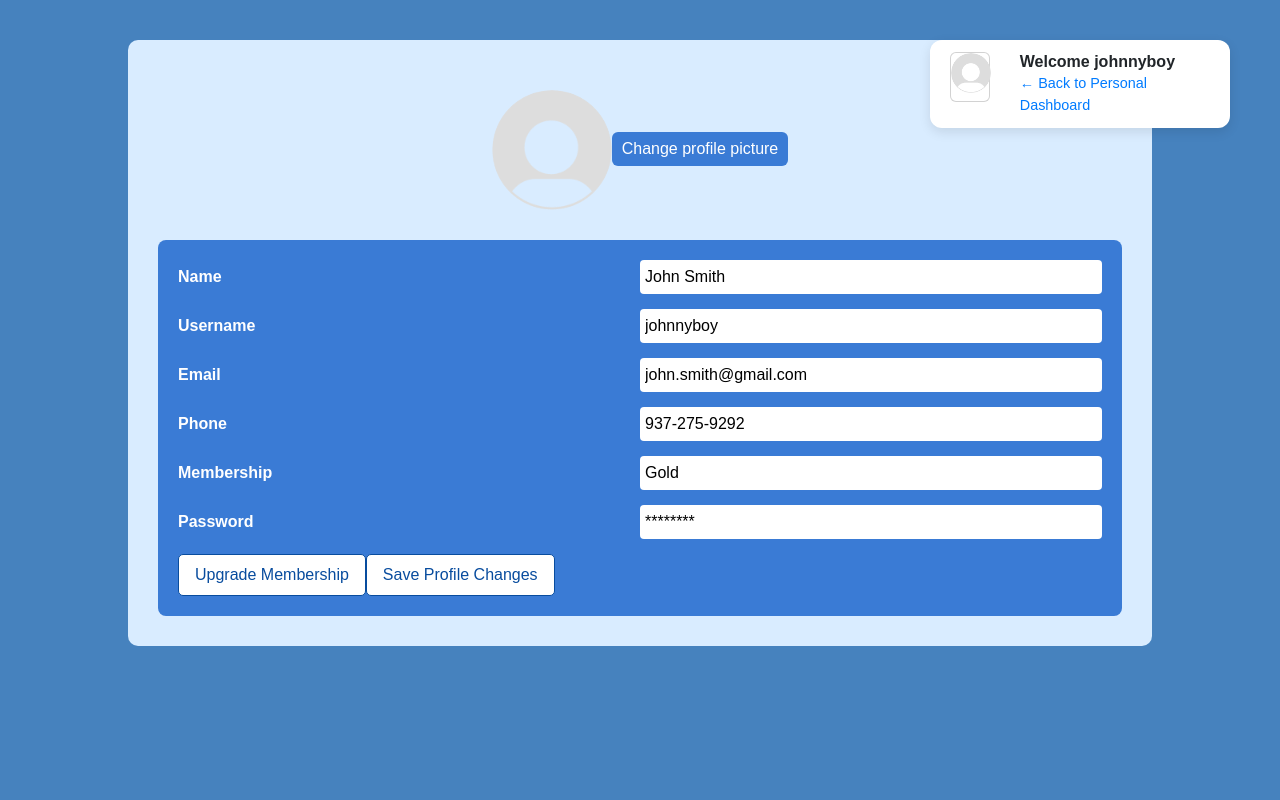
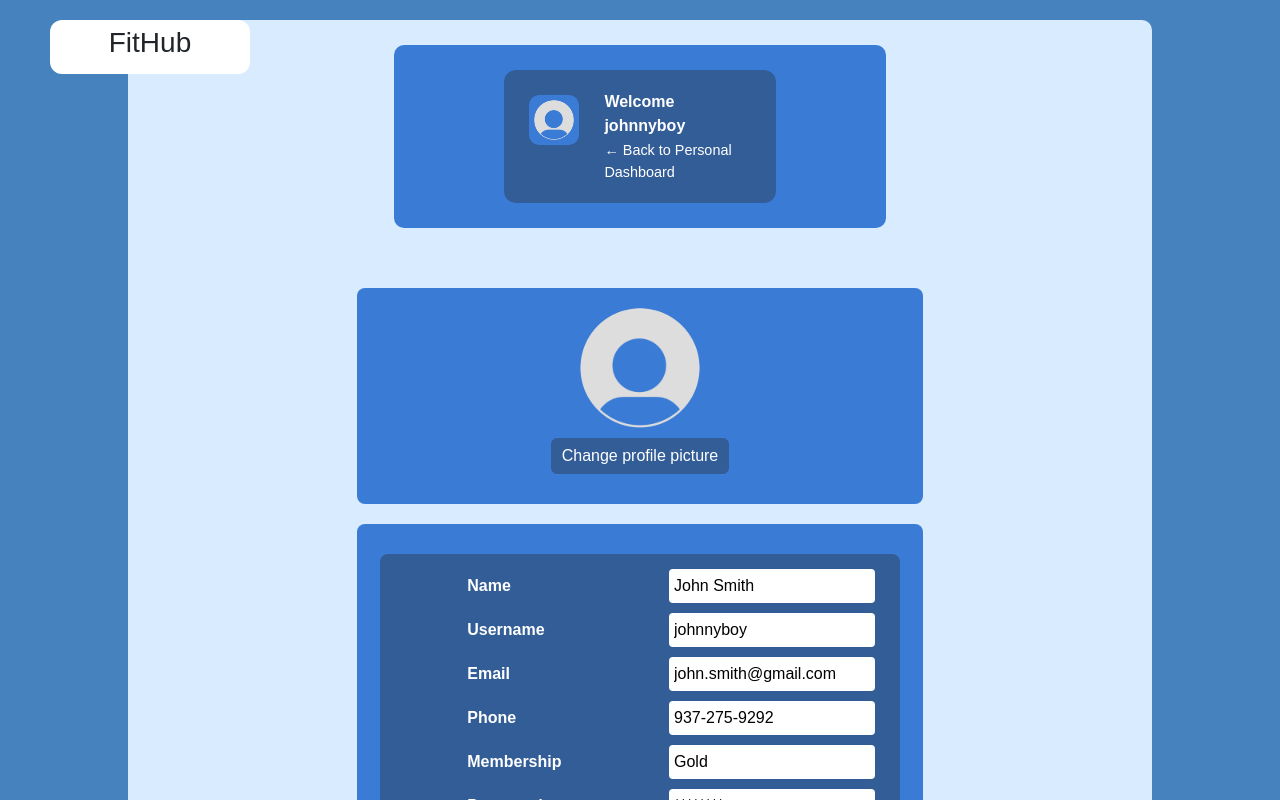
Before and after one commit to MukeshSabesan/FitHub-Personal-Dashboard---CPS714, a React (Vite) app: page /account-details in a window 1280 px wide. Shown: the top 800 px of the page. Built offline with nearby package versions, Linux system fonts and the light colour scheme.

Commit message:
Tweaked the profile editor visuals

```diff
--- a/src/components/AccountDetails.css
+++ b/src/components/AccountDetails.css
@@ -1,30 +1,162 @@
+/* ---------- Top-Level Container ---------- */
+/*
+    Children: * Page-Header
+                > Fithub-Logo
+                > Usercard
+                  > Card2 (declared in .tsx)
+                  > User-Info
+                    > Username
+                      > Details2
+                        > Details2: Hover
+              * Account-Details-Container
+                > Profile-Section
+                  > Profile-Pic
+                  > Change-Pic
+                > Info-Section
+                  > Info-Container
+                    > Info-Row
+                      > Info-Label
+                      > Info-Input
+                  > Save-and-Upgrade-Container
+                    > Upgrade-Btn
+                    > Save-Btn
+*/
+.profile-editor { /* Contains: Page-Header and Account-Details-Container */
+  background-color: #d9ecff;
+  width: 80%;
+  margin: 20px auto;
+  border-radius: 10px;
+  padding: 20px;
+  font-family: "Arial", sans-serif;
+
+  display: block;
+  align-items: center;
+  justify-content: center;
+}
+
+/*---------- Page-Header ----------*/
+/*
+    Parent: Profile-Editor (Top-Level Container)
+
+    Children: * Fithub-Logo
+              * Usercard
+                > Card2 (declared in .tsx)
+                > User-Info
+                  > Username
+                    > Details2
+                      > Details2: Hover
+*/
+.page-header {
+  background-color: #3a7bd5;
+  width: 50%;
+  display: flex;
+  align-items: center;
+  justify-content: space-between;
+  margin: 30px auto;
+  border-radius: 10px;
+  padding: 20px;
+  margin-top: 5px;
+  margin-bottom: 5px;
+  gap: 10%;
+}
+
+.fithub-logo{
+  background: white;
+  padding: 10px;
+  border-radius: 12px;
+  width: 200px;
+  height: auto;
+  gap: 20px;
+}
+
+.usercard {
+  width: 60%;
+  background-color: #335d97;
+  padding: 20px;
+  border-radius: 12px;
+  margin: 5px auto;
+  display: flex;
+  align-items: right;
+  gap: 20px;
+}
+
+.card2 {
+  background-color: #3a7bd5;
+  padding: 5px;
+  margin: 5px;
+  border-radius: 10px;
+  display: block;
+  align-items: center;
+  justify-content: center;
+  width: 50px;
+  height: 50px;
+}
+
+.user-info {
+  width: 60%;
+  display: flex;
+  justify-content: center;
+}
+
+.username {
+  width: 80%;
+  color: white;
+  margin: 0;
+  font-weight: 600;
+  font-size: 1rem;
+}
+
+.details2 {
+  color: white;
+  margin: 2px 0 0 0;
+  font-size: 0.9rem;
+  cursor: pointer;
+  background: none;
+  border: none;
+  text-align: left;
+  padding: 0;
+}
+
+.details2:hover {
+  color: white;
+  text-decoration: underline;
+}
+
+
+/* ---------- Account-Details-Container ---------- */
+/*
+    Parent: Profile-Editor
+    Children: * Profile-Section
+              * Info-Section
+*/
 .account-details-container {
   background-color: #d9ecff;
-  width: 80%;
-  margin: 40px auto;
+  width: 100%;
+  margin: 20px auto;
   border-radius: 10px;
-  padding: 30px;
+  padding: 20px;
   font-family: "Arial", sans-serif;
+
+  display: block;
+  align-items: center;
+  justify-content: center;
 }
 
-.account-header {
-  display: flex;
-  justify-content: space-between;
-  align-items: center;
-}
-
-.back-button {
-  background-color: #084c9e;
-  color: white;
-  border: none;
-  padding: 8px 12px;
-  border-radius: 5px;
-  cursor: pointer;
-}
+/* ---------- Profile-Section ---------- */
+/*
+    Parent: Account-Details-Container
+    Children: * Profile-Pic
+              * Change-Pic
+*/
 
 .profile-section {
+  width: 60%;
+  background-color: #3a7bd5;
   text-align: center;
-  margin-top: 20px;
+  margin: 20px auto;
+  border-radius: 8px;
+  padding: 20px;
+  display: block;
 }
 
 .profile-pic {
@@ -34,106 +166,109 @@
 }
 
 .change-pic {
+  max-width: 240px;
   color: #ffffff;
-  background-color: #3a7bd5;
-  display: inline-block;
+  background-color: #335d97;
+  display: block;
   padding: 5px 10px;
+  border: 1px solid #335d97;
   border-radius: 6px;
-  margin-top: 8px;
-  left: 100px;
+  margin: 10px auto;
   cursor: pointer;
 }
 
+
+
+/* ---------- Info-Section ---------- */
+/*
+    Parent: Account-Details-Container
+    Children: * Info-Container
+                > Info-Row
+                  > Info-Label
+                  > Info-Input
+              * Save-and-Upgrade Container
+                > Upgrade-Btn
+                > Save-Btn
+
+*/
 .info-section {
+  width: 60%;
   background-color: #3a7bd5;
   color: white;
-  margin-top: 30px;
+  margin: 20px auto;
   border-radius: 8px;
-  padding: 20px;
+  padding: 10px;
+  display: block;
+  align-items: center;
+  justify-content: center;
+}
+
+.info-container{
+  width: 95%;
+  background-color: #335d97;
+  color: white;
+  margin: 20px auto;
+  border-radius: 8px;
+  padding: 5px;
+  display: block;
+  align-items: center;
+  justify-content: center;
 }
 
 .info-row {
+  width: 80%;
   display: flex;
+  align-items: center;
   justify-content: space-between;
-  align-items: center;
-  margin-bottom: 15px;
+  margin: 10px auto;
+  margin-right: 20px;
 }
 
 .info-label {
-  width: 40%;
+  width: 80%;
   font-weight: bold;
 }
 
 .info-input {
-  width: 50%;
+  width: 80%;
   padding: 5px;
   border: none;
   border-radius: 4px;
 }
 
+
+/* --- Save-and-Upgrade Container --- */
+.save-and-upgrade-container {
+  background-color: #335d97;
+  width: 95%;
+  display: flex;
+  align-items: center;
+  justify-content: space-between;
+  margin: 30px auto;
+  border-radius: 10px;
+  padding: 10px;
+  margin-top: 5px;
+  margin-bottom: 5px;
+  gap: 5px;
+  font-family: "Arial", sans-serif;
+}
+
 .upgrade-btn {
+  width: 50%;
   background-color: #fff;
   color: #084c9e;
   border: 1px solid #084c9e;
-  padding: 8px 16px;
+  padding: 4px 8px;
   border-radius: 5px;
   cursor: pointer;
 }
 
-/* Match the UserAccount styling */
-.useraccount-container {
-  background: white;
-  padding: 12px 20px;
-  border-radius: 12px;
-  width: 300px;
-  box-shadow: 0 4px 12px rgba(0, 0, 0, 0.1);
-
-  display: flex;
-  align-items: center;
-  justify-content: baseline;
-  margin: 20px auto;
-}
-
-.user-card {
-  display: flex;
-  align-items: start;
-  gap: 30px;
-  width: 100%;
-  background: transparent;
-}
-
-.user-info {
-  display: flex;
-  flex-direction: column;
-  justify-content: center;
-}
-
-.username {
-  margin: 0;
-  font-weight: 600;
-  font-size: 1rem;
-}
-
-.details {
-  margin: 2px 0 0 0;
-  font-size: 0.9rem;
-  color: #007bff;
-  cursor: pointer;
-  background: none;
-  border: none;
-  text-align: left;
-  padding: 0;
-}
-
-.details:hover {
-  text-decoration: underline;
-}
-
 .save-btn {
+  width: 50%;
   background-color: #fff;
   color: #084c9e;
   border: 1px solid #084c9e;
-  padding: 8px 16px;
+  padding: 4px 8px;
   border-radius: 5px;
   cursor: pointer;
 }
--- a/src/components/AccountDetails.tsx
+++ b/src/components/AccountDetails.tsx
@@ -1,5 +1,6 @@
 import { useState } from "react";
 import { useNavigate } from "react-router-dom";
+import FitHubLogo from "./FitHubLogo";
 import "./AccountDetails.css";
 
 function AccountDetails() {
@@ -19,39 +20,52 @@ function AccountDetails() {
   };
 
   return (
-    <div className="account-details-container">
-     <header className="account-header">
-        <div className="useraccount-container">
-            <div className="user-card">
-            <div className="card">
-                <img
+
+
+  <div className="profile-editor">
+
+
+    <div className="page-header">
+
+      <div className="fithub-logo"><FitHubLogo />
+      </div>
+
+      <div className="usercard">
+
+        <div className="card2">
+          <img className="rounded-circle mb-2"
             src="/photos/defaultprofilepic.png"
             alt="Profile"
-                className="rounded-circle mb-2"
-                width="40"
-                height="40"
+            width={40}
+            height={40}
+            style={{ backgroundColor: "#3a7bd5" }}
             />
         </div>
+
         <div className="user-info">
-                <h5 className="username">Welcome {userData.username}</h5>
-                <button className="details" onClick={() => navigate("/")}>
+                  <div className="username">Welcome {userData.username}</div>
+                  <button className="details2" onClick={() => navigate("/")}>
                   ← Back to Personal Dashboard
                   </button>
         </div>
+
       </div>
+
     </div>
-    </header>
+
+
+    <div className="account-details-container">
+
 
       <div className="profile-section">
-        <img
+        <img className="profile-pic"
           src="/photos/defaultprofilepic.png"
-          alt="Profile"
-          className="profile-pic"
-        />
-        <p className="change-pic">Change profile picture</p>
+          alt="Profile" />
+        <button className="change-pic">Change profile picture</button>
       </div>
 
       <div className="info-section">
+        <div className="info-container">
           {Object.entries(userData).map(([field, value]) => (
             <div key={field} className="info-row">
               <label className="info-label">
@@ -65,10 +79,17 @@ function AccountDetails() {
               />
           </div>
         ))}
+        </div>
+        <div className="save-and-upgrade-container">
           <button className="upgrade-btn">Upgrade Membership</button>
           <button className="save-btn" /*onClick={handleSave}*/>Save Profile Changes</button>
         </div>
       </div>
+    </div>
+
+  </div>
+
+
   );
 }
 
```
Also changed, not shown: 1 other file (tests, documents, lock files or other folders). Lines whose indentation alone changed are shown as unchanged.
